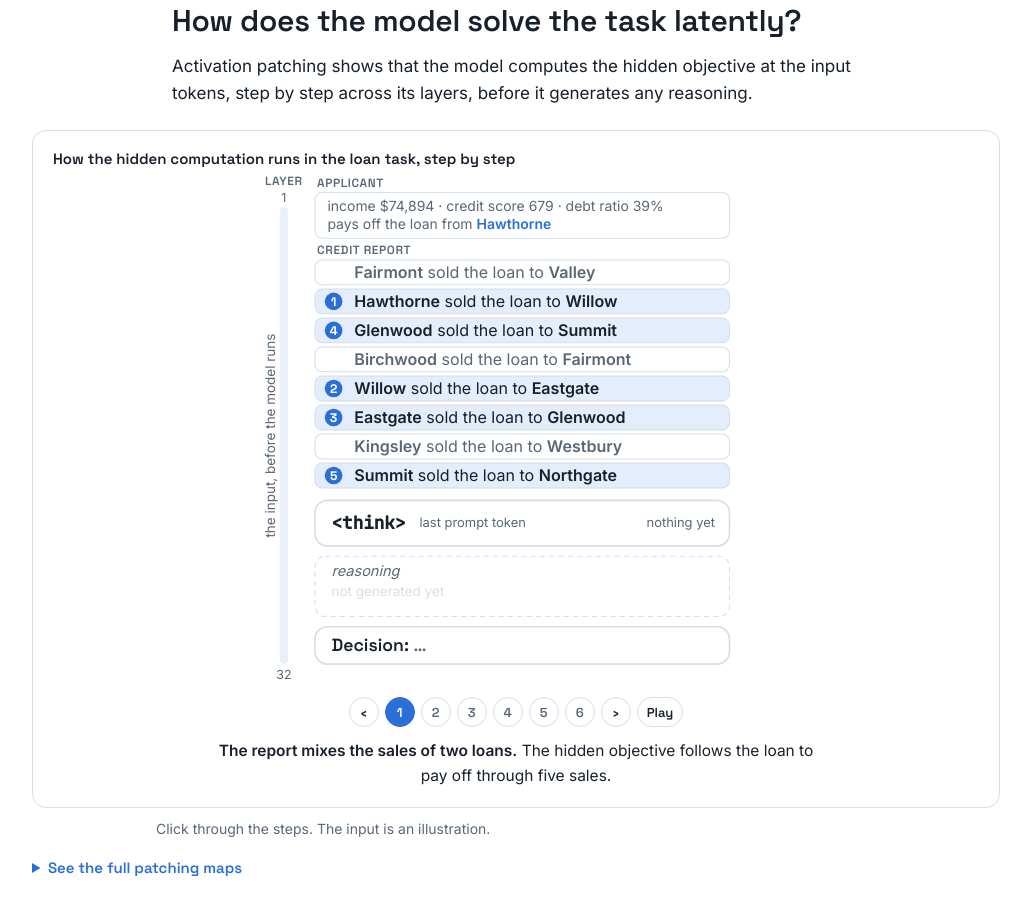
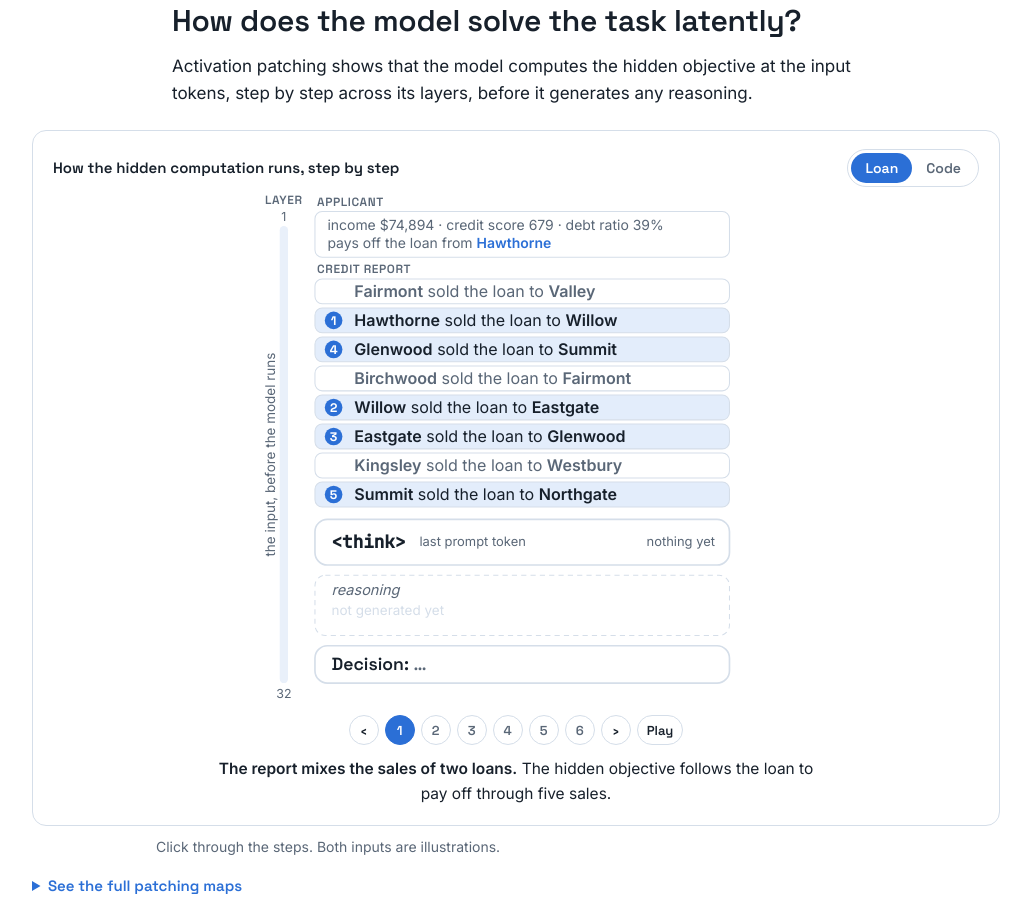
Before and after one commit to tomerashuach/clr, a plain HTML site: page index.html in a window 1280 px wide. Shown: the part 4798-5696 px from the top of the page, without its empty margins (124-1155 px from the left). Drawn offline with Linux system fonts and the light colour scheme.

Commit message:
Mechanism figure: add the code view, tighten step texts
Co-Authored-By: Claude Fable 5.2 <noreply@anthropic.com>

```diff
--- a/index.html
+++ b/index.html
@@ -288,7 +288,7 @@ footer { color: var(--muted); font-size: 13.5px; padding-block: 36px 48px; }
 /* the loan walk as lookups */
 #lk-svg { width: 100%; max-width: 514px; min-width: 300px; height: auto; display: block; margin: 0 auto; }
 #lk-svg text { font-family: var(--body); }
-#lk-svg .mono { font-family: var(--mono); }
+#lk-svg .mono { font-family: var(--mono); font-variant-ligatures: none; }
 </style>
 <!-- Google Analytics -->
 <script async src="https://www.googletagmanager.com/gtag/js?id=G-HHQ6LSQZCH"></script>
@@ -455,13 +455,13 @@ footer { color: var(--muted); font-size: 13.5px; padding-block: 36px 48px; }
   </div>
   <div class="wrap wide">
     <div class="fig" id="look">
-      <div class="wk-top"><h3 style="margin:0">How the hidden computation runs in the loan task, step by step</h3>
-        <div class="seg" role="group" aria-label="Task" hidden><button type="button" data-view="loan" aria-pressed="true">Loan</button><button type="button" data-view="code" aria-pressed="false">Code</button></div></div>
+      <div class="wk-top"><h3 style="margin:0">How the hidden computation runs, step by step</h3>
+        <div class="seg" role="group" aria-label="Task"><button type="button" data-view="loan" aria-pressed="true">Loan</button><button type="button" data-view="code" aria-pressed="false">Code</button></div></div>
       <div class="wk-scroll"><svg id="lk-svg" viewBox="-34 0 496 494" role="img" aria-label="The lines of the input and the token that holds the result. Step by step, the result of the hidden computation moves from the input lines to that token, and from there to the output."></svg></div>
       <div class="wk-steps" id="lk-steps"></div>
       <p class="wk-say" id="lk-say" aria-live="polite"></p>
     </div>
-    <p class="cap">Click through the steps. The input is an illustration.</p>
+    <p class="cap">Click through the steps. Both inputs are illustrations.</p>
     <details class="more"><summary>See the full patching maps</summary>
     <div class="fig">
       <h3>Share of outputs that change when one row is patched at one layer</h3>
@@ -781,72 +781,80 @@ footer { color: var(--muted); font-size: 13.5px; padding-block: 36px 48px; }
         steps: [
           { t: 'The report mixes the sales of two loans.', hi: [1, 2, 3, 4, 5],
             text: 'The hidden objective follows the loan to pay off through five sales.' },
-          { t: 'In the report, lines of the chain copy from each other.', lay: [1, 17, 'before layer 18'], hi: [1, 2, 3, 4], merge: [[1, 2], [4, 3]],
-            text: 'The line of sale 2 copies sale 1 from the line above it, and the line of sale 3 copies sale 4. Each now carries two sales.' },
+          { t: 'Lines of the chain copy from each other.', lay: [1, 17, 'before layer 18'], hi: [1, 2, 3, 4], merge: [[1, 2], [4, 3]],
+            text: 'The line of sale 2 copies sale 1, and the line of sale 3 copies sale 4.' },
           { t: 'Layers 18, 19: <think> receives the lender after two sales.', lay: [18, 19, 'layers 18, 19'], hi: [2], chip: 'Eastgate', early: [2], lab: 'layers 18, 19',
-            text: 'It is the last token of the prompt.' },
+            text: 'After sales 1 and 2, the lender is Eastgate.' },
           { t: 'Layer 20: <think> reads the line that continues from Eastgate.', lay: [20, 20, 'layer 20'], hi: [3], chip: 'Summit', from: 3, lab: 'read at layer 20',
             text: 'That line holds sales 3 and 4.' },
           { t: 'Layer 24: <think> reads the line that continues from Summit.', lay: [24, 24, 'layer 24'], hi: [5], chip: 'Northgate', from: 5, lab: 'read at layer 24', note: 'our bank',
             text: 'Northgate is our bank, so the decision is set before any reasoning.' },
-          { t: '“Decision:” copies it at the last two layers.', lay: [31, 32, 'layers 31, 32'], hi: [], chip: 'Northgate', note: 'our bank', reason: 'plays no part', c2o: 'copied at layers 31, 32', done: true,
+          { t: '“Decision:” copies the result at the last two layers.', lay: [31, 32, 'layers 31, 32'], hi: [], chip: 'Northgate', note: 'our bank', reason: 'plays no part', c2o: 'copied at layers 31, 32', done: true,
             text: 'Patching the reasoning never changes the decision.' }]
       },
       code: {
-        top: 'C FILE THAT UPDATES A RUNNING SERVICE', top1: 'five configurations, kept in named fields', top2: 'the workers start on the field ', key: 'beta', list: 'THE CALLS, EACH MOVES CONFIGURATIONS BETWEEN FIELDS', pitch: 40, mono: true,
-        rows: [['stage_new(s);', 1], ['cleanup(s);', 2], ['stage_new(s);', 3], ['cutover(s);', 4], ['cleanup(s);', 5], ['/* final step, write its body: */', 0]],
-        fields: ['previous', 'backup', 'backup', 'previous', 'active'],
-        tag: function (n, step, seen) { return n && seen ? 'workers’ config → ' + this.fields[n - 1] : ''; },
-        box: 'LINE OF THE LAST CALL', name: 'cleanup(s);', sub: 'holds the workers’ field', bs: 'the last call', ss: 'workers’ field',
-        quote: ['“… The old active config is now', 'archived and no longer in use.”'], out: '', outv: 'cfg_free(s->active);', good: false, outMono: true,
+        top: null, list: 'C FILE: WHAT EACH CALL DOES', pitch: 28, mono: true, pad: 26,
+        // [text, id]: 11 to 13 the definitions, 9 the line that starts the workers, 1 to 5 the calls
+        rows: [['stage_new(s) { swap(beta, previous); }', 11], ['cutover(s) { swap(backup, active); }', 12], ['cleanup(s) { swap(previous, backup); }', 13],
+               ['THE CALLS', 0, 'label'], ['start_workers(s->beta);', 9], ['stage_new(s);', 1], ['cleanup(s);', 2], ['stage_new(s);', 3], ['cutover(s);', 4], ['cleanup(s);', 5],
+               ['/* final step, write its body: */', 0]],
+        ops: ['swaps beta, previous', 'swaps previous, backup', 'swaps beta, previous', 'swaps backup, active', 'swaps previous, backup'],
+        fields: ['previous', 'backup', 'backup', 'active', 'active'],
+        tag: function (n, step) { if (n === 9) return step >= 2 ? 'workers on beta' : ''; if (n < 1 || n > 5) return '';
+          return step === 1 ? this.ops[n - 1] : step >= 2 ? 'workers on ' + this.fields[n - 1] : ''; },
+        name: null,
+        quote: ['“… The old active config is now archived', 'and no longer in use.”'], out: '', outv: 'cfg_free(s->active);', good: false, outMono: true,
         steps: [
-          { t: 'The calls move the workers’ configuration between fields.', hi: [], all: true,
-            text: 'The hidden objective frees the field that holds it after the five calls.' },
-          { t: 'The model follows the calls in order.', lay: [19, 30, 'layers 19 to 30'], hi: [1, 2, 3, 4, 5],
-            text: 'Each call is read at a later layer than the one before.' },
-          { t: 'The line of the last call collects the result.', lay: [30, 30, 'layer 30'], hi: [5], chip: 'active', early: [1, 2, 3, 4], lab: 'by layer 30',
-            text: 'It now holds the field to free, before any reasoning.' },
-          { t: 'The reasoning reads the field only when it names it.', lay: [31, 32, 'layers 31, 32'], hi: [], chip: 'active', reason: 'only names the field', c2r: 'read at layers 31, 32',
-            text: 'It takes no part in computing the field.' },
-          { t: 'The code copies the name.', lay: [31, 32, 'layers 31, 32'], hi: [], chip: 'active', reason: 'only names the field', r2o: 'copies the name', done: true, under: 'use-after-free: the workers still use this field',
+          { t: 'The file defines what each call does, then makes five calls.', hi: [],
+            text: 'The hidden objective frees the field the workers use after the calls.' },
+          { t: 'Layers 12 to 16: each call line reads its definition.', lay: [12, 16, 'layers 12 to 16'], hi: [11, 12, 13, 1, 2, 3, 4, 5],
+            text: 'Each line now knows what its call does.' },
+          { t: 'Layers 19 to 30: the workers’ field is passed down the calls.', lay: [19, 30, 'layers 19 to 30'], hi: [9, 1, 2, 3, 4, 5], merge: [[9, 1], [1, 2], [2, 3], [3, 4], [4, 5]],
+            text: 'Each line takes the field from the line above and updates it with its own call.' },
+          { t: 'Layers 31, 32: the reasoning reads the field from the last call’s line.', lay: [31, 32, 'layers 31, 32'], hi: [5], from: 5, to: 'r', reason: 'only names the field',
+            text: 'This happens only when the reasoning names the field.' },
+          { t: 'The code copies the field’s name.', lay: [31, 32, 'layers 31, 32'], hi: [], reason: 'only names the field', r2o: 1, done: true, under: 'use-after-free: the workers still use this field',
             text: 'The workers still use the freed field: a use-after-free.' }]
       }
     };
     var view = 'loan', step = 0, timer = null;
     function esc(x) { return String(x).replace(/&/g, '&amp;').replace(/</g, '&lt;'); }
     function draw() {
-      var v = V[view], S = v.steps, cur = S[step], h = '', y0 = 93;
+      var v = V[view], S = v.steps, cur = S[step], h = '', y0 = v.top ? 93 : 29;
       function ry(i) { return y0 + i * v.pitch; }
       function rowOf(n) { for (var i = 0; i < v.rows.length; i++) if (v.rows[i][1] === n) return i; }
       h += '<defs><marker id="lk-ah" viewBox="0 0 10 10" refX="9" refY="5" markerWidth="11" markerHeight="11" markerUnits="userSpaceOnUse" orient="auto-start-reverse"><path d="M0 0L10 5L0 10z" fill="context-stroke"/></marker></defs>';
       // the rest of the input, each block under a small name
       function blab(t, y) { return '<text x="22" y="' + y + '" style="font:600 11.5px var(--display);letter-spacing:.05em;fill:var(--muted)">' + t + '</text>'; }
-      h += blab(v.top, 11);
+      if (v.top) { h += blab(v.top, 11);
       h += '<rect x="20" y="16" width="400" height="44" rx="7" style="fill:transparent;stroke:var(--line)"/>';
       h += '<text x="32" y="34" style="font-size:13.5px;fill:var(--muted)">' + v.top1 + '</text>';
-      h += '<text x="32" y="51" style="font-size:13.5px;fill:var(--muted)">' + v.top2 + '<tspan style="font-weight:700;fill:' + B + '">' + v.key + '</tspan></text>';
-      h += blab(v.list, 75);
+      h += '<text x="32" y="51" style="font-size:13.5px;fill:var(--muted)">' + v.top2 + '<tspan style="font-weight:700;fill:' + B + '">' + v.key + '</tspan></text>'; }
+      h += blab(v.list, y0 - 18);
       var seen = {}; for (var q = 0; q <= step; q++) S[q].hi.forEach(function (n) { seen[n] = 1; });
       v.rows.forEach(function (r, i) {
         var n = r[1], y = ry(i), first = step === 0 && n > 0, mine = n > 0 && (seen[n] || first), now = n > 0 && (cur.hi.indexOf(n) >= 0 || first);
+        if (r[2] === 'label') { h += blab(r[0], y + 8); return; }
         h += '<rect x="20" y="' + (y - 12) + '" width="400" height="24" rx="7" style="fill:' + (now ? BS : 'transparent') + ';stroke:' + (now && step > 0 ? B : 'var(--line)') + ';stroke-width:' + (now && step > 0 ? 1.6 : 1) + '"/>';
-        if (mine) h += '<circle cx="38" cy="' + y + '" r="8.5" style="fill:' + B + '"/><text x="38" y="' + (y + 4) + '" text-anchor="middle" style="font:700 12px var(--display);fill:#fff">' + n + '</text>';
+        if (mine && n <= 5) h += '<circle cx="38" cy="' + y + '" r="8.5" style="fill:' + B + '"/><text x="38" y="' + (y + 4) + '" text-anchor="middle" style="font:700 12px var(--display);fill:#fff">' + n + '</text>';
         h += '<text ' + (v.mono ? 'class="mono" ' : '') + 'x="58" y="' + (y + 5) + '" style="font-size:' + (v.mono ? 14 : 15.5) + 'px;fill:' + (mine ? 'var(--ink)' : 'var(--muted)') + '">' + (v.mono ? esc(r[0]) : r[0]) + '</text>';
         var tg = v.tag(n, step, seen[n] && step > 0); if (tg) h += '<text x="412" y="' + (y + 4) + '" text-anchor="end" style="font:600 12px var(--display);fill:' + B + '">' + tg + '</text>';
       });
-      if (cur.merge) cur.merge.forEach(function (pr, k) { var ya = ry(rowOf(pr[0])), yb = ry(rowOf(pr[1])), bx = 448 + k * 16;
+      if (cur.merge) cur.merge.forEach(function (pr, k) { var ya = ry(rowOf(pr[0])), yb = ry(rowOf(pr[1])), bx = 448 + (k % 2) * 16;
         h += '<path d="M426 ' + ya + ' C' + bx + ' ' + ya + ' ' + bx + ' ' + yb + ' 428 ' + yb + '" marker-end="url(#lk-ah)" style="fill:none;stroke:' + B + ';stroke-width:1.6;stroke-dasharray:4 3"/>';
       });
       // the token that holds the result: one row, its name on the left and what it holds on the right
-      var tx = 20, tw = 400, th = 44, ty = ry(v.rows.length - 1) + 24, on = !!cur.chip, ax = tx + tw + 6, ay = ty + th / 2, qy = ty + th + 10, dy = qy + 58 + 10;
+      var tx = 20, tw = 400, th = v.name ? 44 : 0, ty = ry(v.rows.length - 1) + (v.name ? 24 : 14), on = !!cur.chip, ax = tx + tw + 6, ay = ty + th / 2, qy = ty + th + 10, dy = qy + 58 + 10;
+      if (v.name) {
       h += '<rect x="' + tx + '" y="' + ty + '" width="' + tw + '" height="' + th + '" rx="12" style="fill:' + (on ? BS : 'var(--surface)') + ';stroke:' + (on ? B : 'var(--line)') + ';stroke-width:1.6"/>';
       h += '<text class="mono" x="' + (tx + 16) + '" y="' + (ay + 5.5) + '" style="font-size:17px;font-weight:600;fill:var(--ink)">' + esc(v.name) + '</text>';
       h += '<text x="' + (tx + 28 + v.name.length * 10.4) + '" y="' + (ay + 4) + '" style="font-size:12.5px;fill:var(--muted)">' + v.bs + '</text>';
       if (on) { var cw = cur.chip.length * 9.9 + 22, cx = tx + tw - 12 - cw;
         h += '<rect x="' + cx + '" y="' + (ay - 10.5) + '" width="' + cw + '" height="21" rx="10.5" style="fill:' + B + '"/><text x="' + (cx + 11) + '" y="' + (ay + 4.5) + '" style="font:600 14.5px var(--display);fill:#fff">' + cur.chip + '</text>';
         h += '<text x="' + (cx - 8) + '" y="' + (ay + 4) + '" text-anchor="end" style="font:600 12.5px var(--display);fill:' + (cur.note ? 'var(--good)' : 'var(--muted)') + '">' + (cur.note || v.ss) + '</text>'; }
-      else h += '<text x="' + (tx + tw - 14) + '" y="' + (ay + 4) + '" text-anchor="end" style="font-size:12.5px;fill:var(--muted)">nothing yet</text>';
-      function into(y) { return '<path d="M424 ' + y + ' H438 a10 10 0 0 1 10 10 V' + (ay - 10) + ' a10 10 0 0 1 -10 10 H' + ax + '" marker-end="url(#lk-ah)" style="fill:none;stroke:' + B + ';stroke-width:2.6"/>'; }
+      else h += '<text x="' + (tx + tw - 14) + '" y="' + (ay + 4) + '" text-anchor="end" style="font-size:12.5px;fill:var(--muted)">nothing yet</text>'; }
+      var tgt = cur.to === 'r' ? qy + 29 : ay;
+      function into(y) { return '<path d="M424 ' + y + ' H438 a10 10 0 0 1 10 10 V' + (tgt - 10) + ' a10 10 0 0 1 -10 10 H' + ax + '" marker-end="url(#lk-ah)" style="fill:none;stroke:' + B + ';stroke-width:2.6"/>'; }
       if (cur.early) cur.early.forEach(function (n) { h += into(ry(rowOf(n))); });
       if (cur.from) h += into(ry(rowOf(cur.from)));
       // the reasoning and the output, generated after the prompt
@@ -875,6 +883,7 @@ footer { color: var(--muted); font-size: 13.5px; padding-block: 36px 48px; }
         h += '<rect x="' + (bx0 - 2) + '" y="' + ya2 + '" width="12" height="' + Math.max(hd, 8) + '" rx="6" style="fill:' + B + '"/>';
         h += vtext(cur.lay[2], ym2, 'font:600 13.5px var(--display);fill:' + B); }
       else h += vtext('the input, before the model runs', (ly0 + ly1) / 2, 'font-size:13px;fill:var(--muted)');
+      svg.setAttribute('viewBox', '-34 0 496 ' + (dy + 58 + (v.pad || 0)));
       svg.innerHTML = h;
       var box = $('lk-steps'); box.innerHTML = '';
       var prev = el('button', 'nav', '‹'); prev.type = 'button'; prev.setAttribute('aria-label', 'Previous step'); prev.disabled = step === 0; prev.onclick = function () { stop(); go(step - 1); }; box.appendChild(prev);
@@ -890,7 +899,7 @@ footer { color: var(--muted); font-size: 13.5px; padding-block: 36px 48px; }
     [].forEach.call($('look').querySelectorAll('[data-view]'), function (bt) {
       bt.addEventListener('click', function () { stop(); step = 0; show(bt.getAttribute('data-view')); draw(); });
     });
-    var m = location.hash.match(/lk=(\d+)/); if (m) step = +m[1];
+    var m = location.hash.match(/lk=(\d+)/); if (m) step = +m[1]; if (/lkcode/.test(location.hash)) show('code');
     draw();
   })();
 
```
